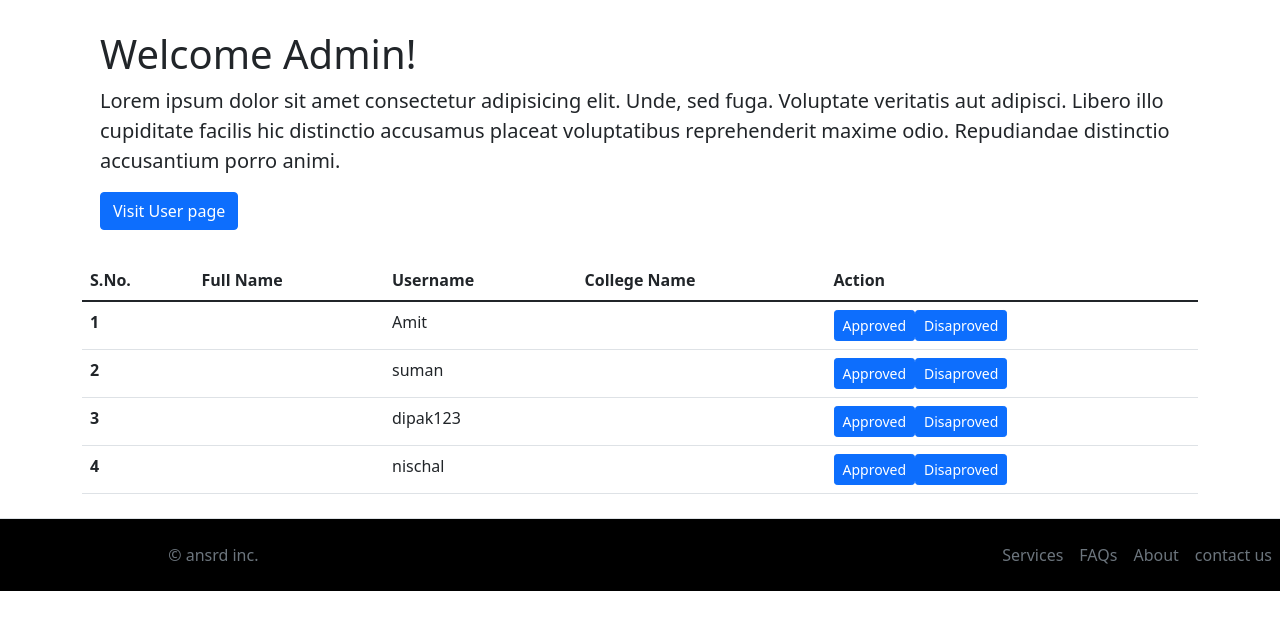
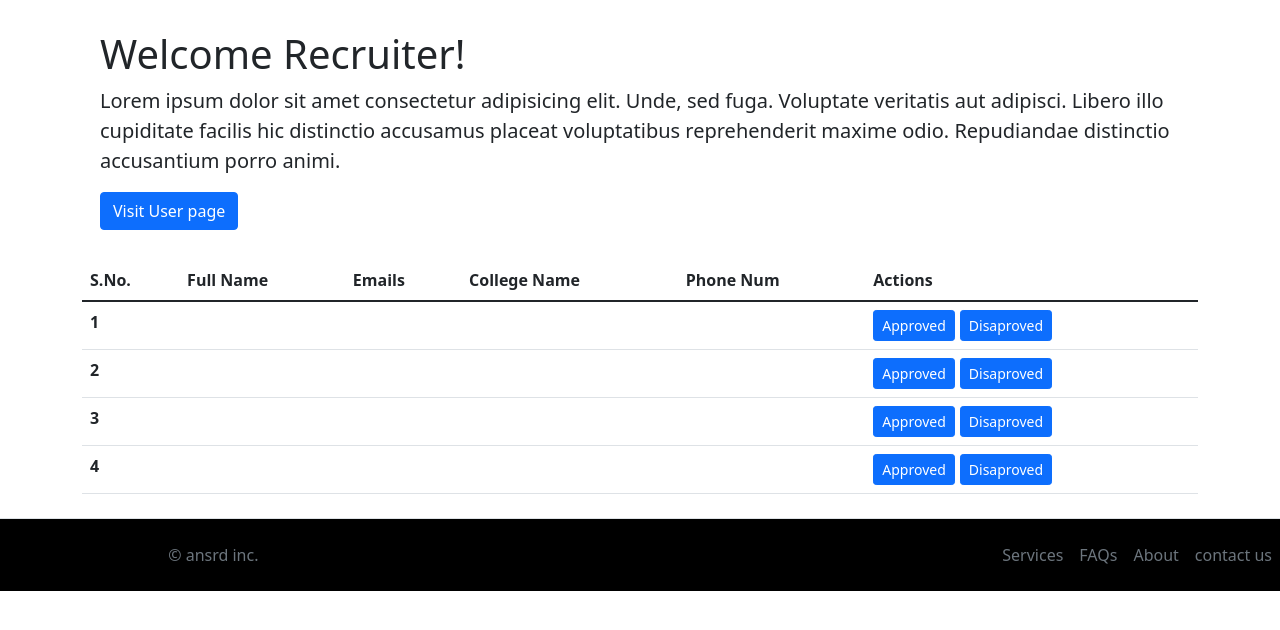
Before and after one commit to nishchalbasyal/placement-portal-archathon, a PHP site: page /admin.php in a window 1280 px wide. Shown: the part 56-686 px from the top of the page. Run offline with PHP 8.4, Linux system fonts and the light colour scheme; a user stored in the database is signed in; data comes from the database, SQL or seed files in the repository; data that the repository does not hold is empty.

Commit message:
updated
updated finally

```diff
--- a/admin.php
+++ b/admin.php
@@ -29,6 +29,9 @@ if ($_SESSION['username'] == 'admin123') {
     #f1 {
       background-color: black;
     }
+    #space{
+      margin-right: 5px;
+    }
   </style>
   <link href="https://cdn.jsdelivr.net/npm/bootstrap@5.1.3/dist/css/bootstrap.min.css" rel="stylesheet" integrity="sha384-1BmE4kWBq78iYhFldvKuhfTAU6auU8tT94WrHftjDbrCEXSU1oBoqyl2QvZ6jIW3" crossorigin="anonymous">
 </head>
@@ -37,7 +40,7 @@ if ($_SESSION['username'] == 'admin123') {
   <?php require('partials/_nav.php'); ?>
   <main role="main" class="container" style="padding:30px;">
     <div class="jumbotron">
-      <h1>Welcome Admin!</h1>
+      <h1>Welcome Recruiter!</h1>
       <p class="lead">Lorem ipsum dolor sit amet consectetur adipisicing elit. Unde, sed fuga. Voluptate veritatis aut adipisci. Libero illo cupiditate facilis hic distinctio accusamus placeat voluptatibus reprehenderit maxime odio. Repudiandae distinctio accusantium porro animi.</p>
       <a class="btn  btn-primary" href="welcome.php" role="button">Visit User page</a>
     </div>
@@ -48,9 +51,10 @@ if ($_SESSION['username'] == 'admin123') {
         <tr>
           <th scope="col">S.No.</th>
           <th scope="col">Full Name</th>
-          <th scope="col">Username</th>
+          <th scope="col">Emails</th>
           <th scope="col">College Name</th>
-          <th scope="col">Action</th>
+          <th scope="col">Phone Num</th>
+          <th scope="col">Actions</th>
         </tr>
       </thead>
       <tbody>
@@ -64,9 +68,10 @@ if ($_SESSION['username'] == 'admin123') {
           echo "<tr>
 <th scope='row'>" . $sno . "</th>
 <td>" . $res['Full_Name'] . "</td>
-<td>" . $res['username'] . "</td>
+<td>" . $res['email'] . "</td>
 <td>" . $res['College_Name'] . "</td>
-<td><button class='btn edit btn-primary btn-sm mr-2' id=" . $res['sno'] . ">Approved</button><button class='btn delete btn-primary btn-sm mr-3' id=d" . $res['sno'] . ">Disaproved</button> </td>
+<td>" . $res['phoneno'] . "</td>
+<td><button class='btn edit btn-primary btn-sm mr-2' id='space'" . $res['sno'] . ">Approved</button><button class='btn delete btn-primary btn-sm mr-3' id=d" . $res['sno'] . ">Disaproved</button> </td>
 </tr>";
         }
         ?>
```
Also changed, not shown: profile.php (+7 -7 lines), result.php (+22 -4 lines), signup.php (+8 -2 lines).
